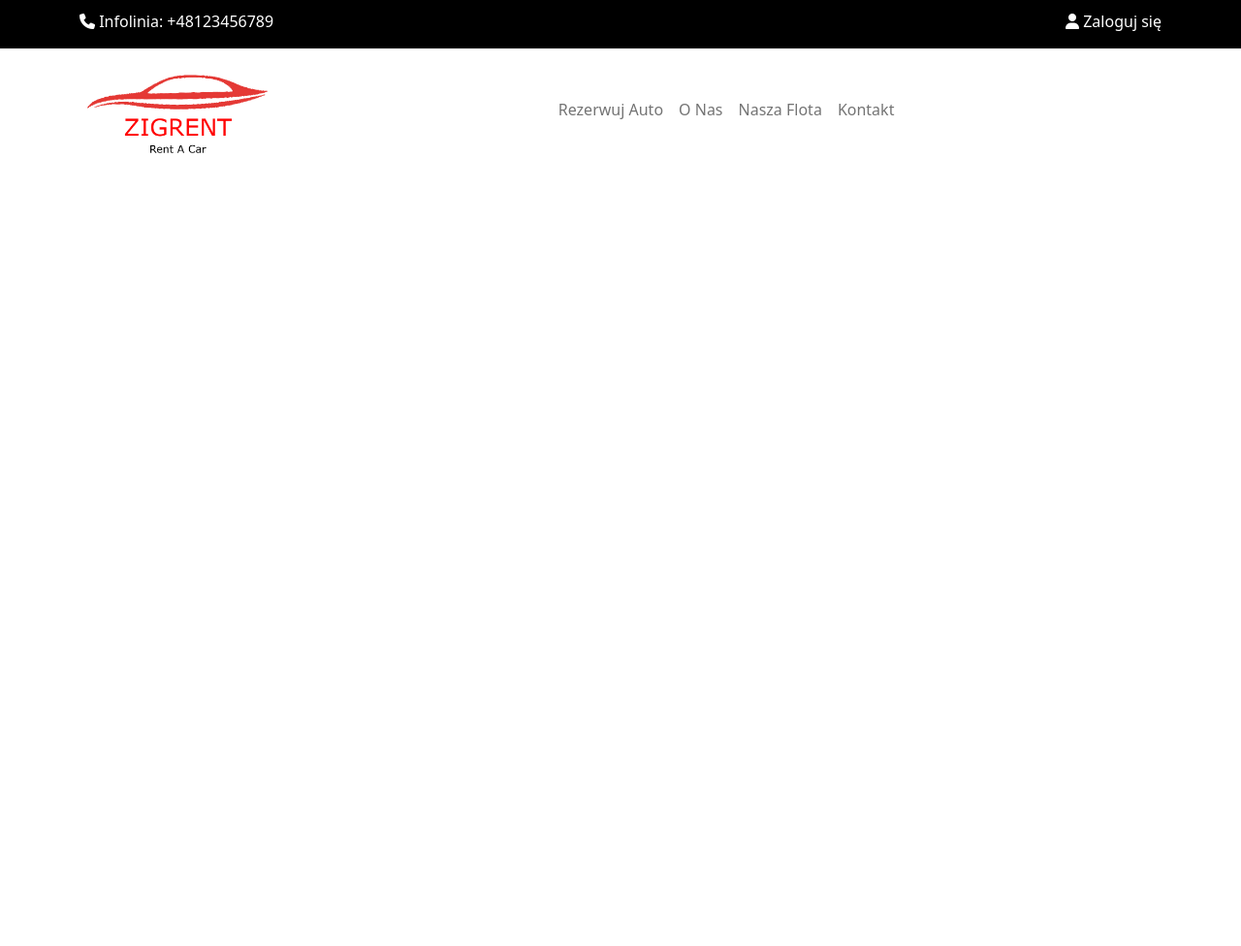
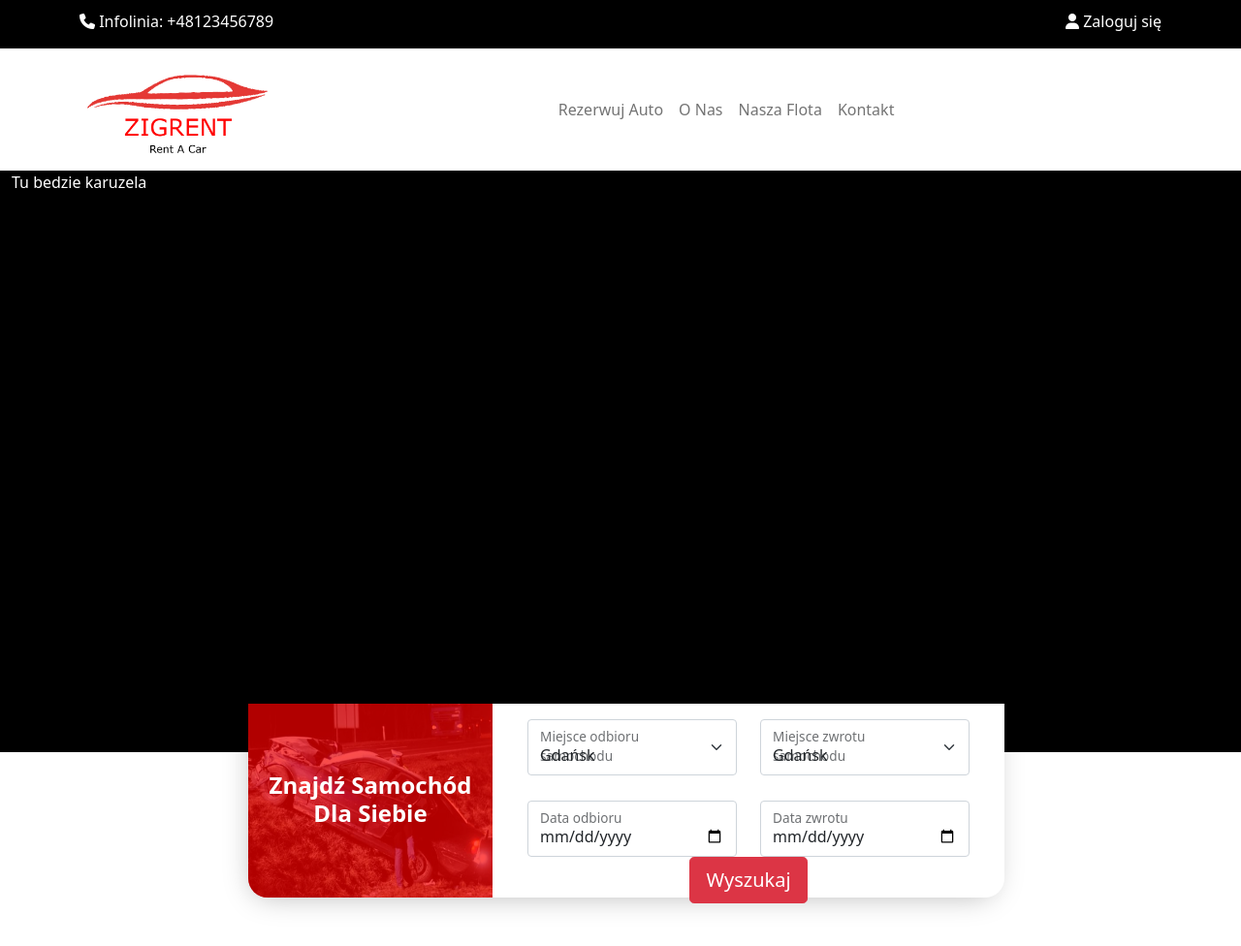
Before and after one commit to Michal582/JPO, a PHP site: page / in a window 1280 px wide. Shown: the whole page at 97% size. Before the commit the page ends 158 px from the top, so only its background shows below. Run offline with PHP 8.4, Linux system fonts and the light colour scheme; some libraries are stand-ins or nearby versions.

Commit message:
Wyszukiwarka

```diff
--- a/css/master.css
+++ b/css/master.css
@@ -10,3 +10,50 @@
   height: 100px;
   max-width: 100%;
 }
+.main-page-promotions{
+  height: 600px;
+  width: 100%;
+  background-color: #000;
+  position: relative;
+  z-index: 0;
+}
+.main-page-search{
+  background-color: red;
+  width: 60%;
+  height: 200px;
+  margin: 0 auto;
+  top: -50px;
+  z-index: 2;
+  position: relative;
+  -webkit-box-shadow: 3px 0 29px rgba(0, 0, 0, 0.26);
+  -moz-box-shadow: 3px 0 29px rgba(0, 0, 0, 0.26);
+  box-shadow: 3px 0 29px rgba(0, 0, 0, 0.26);
+  border-bottom-left-radius: 20px;
+  border-bottom-right-radius: 20px;
+}
+.main-search-bg{
+  width: 100%;
+  height: 100%;
+  position: relative;
+  z-index: 1;
+}
+.main-search-bg::before{
+    content: "";
+    position: absolute;
+    z-index: -1;
+    top: 0;
+    bottom: 0;
+    left: 0;
+    right: 0;
+    background-image: url("../img/searchpic.png");
+    background-size: 100% 100%;
+    border-bottom-left-radius: 20px;
+    opacity: .3;
+}
+.main-search-title{
+  position: relative;
+  top: 35%;
+}
+.main-search-form{
+  border-bottom-right-radius: 20px;
+}
--- a/index.php
+++ b/index.php
@@ -9,8 +9,11 @@
   <?php include('head.php'); ?>
   <body>
 
-    <?php include('header-main.php'); ?>
-    <?php include ('navbar-main.php'); ?>
+    <?php include('header-main.php');
+          include ('navbar-main.php');
+          include 'promotion-main.php';
+          include 'search-main.php';
+    ?>
 
     <?php
       if (isset($_SESSION['username']) && !empty($_SESSION['username'])) {
--- /dev/null
+++ b/promotion-main.php
@@ -0,0 +1,5 @@
+<section class="main-page-promotions">
+  <div class="container-fluid">
+    <p class="text-white">Tu bedzie karuzela</p>
+  </div>
+</section>
--- /dev/null
+++ b/search-main.php
@@ -0,0 +1,62 @@
+<section class="main-page-search" id="search">
+  <div class="row">
+    <div class="col-md-4" style="padding-right: 0;">
+      <div class="main-search-bg text-center">
+        <h4 class="text-white main-search-title fw-bold">Znajdź Samochód Dla Siebie</h4>
+      </div>
+    </div>
+    <div class="col bg-white main-search-form">
+      <div class="container">
+        <form action="" method="post">
+          <div class="row pt-3" style="height: 100px;">
+            <div class="col">
+              <div class="form-floating">
+                <select class="form-select" name="">
+                  <option value="Gdańsk">Gdańsk</option>
+                  <option value="Katowice">Katowice</option>
+                  <option value="Kraków">Kraków</option>
+                  <option value="Poznań">Poznań</option>
+                  <option value="Szczecin">Szczecin</option>
+                  <option value="Warszawa">Warszawa</option>
+                  <option value="Wrocław">Wrocław</option>
+                </select>
+                <label>Miejsce odbioru samochodu</label>
+              </div>
+            </div>
+            <div class="col">
+              <div class="form-floating">
+                <select class="form-select" name="">
+                  <option value="Gdańsk">Gdańsk</option>
+                  <option value="Katowice">Katowice</option>
+                  <option value="Kraków">Kraków</option>
+                  <option value="Poznań">Poznań</option>
+                  <option value="Szczecin">Szczecin</option>
+                  <option value="Warszawa">Warszawa</option>
+                  <option value="Wrocław">Wrocław</option>
+                </select>
+                <label>Miejsce zwrotu samochodu</label>
+              </div>
+            </div>
+          </div>
+          <div class="row" style="height: 100px;">
+            <div class="col">
+              <div class="form-floating">
+                <input type="date" name="" value="" class="form-control">
+                <label for="">Data odbioru</label>
+              </div>
+            </div>
+            <div class="col">
+              <div class="form-floating">
+                <input type="date" name="" value="" class="form-control">
+                <label>Data zwrotu</label>
+              </div>
+            </div>
+            <div class="col text-center">
+              <input type="submit" name="" value="Wyszukaj" class="btn btn-lg btn-danger" role="group">
+            </div>
+          </div>
+        </form>
+      </div>
+    </div>
+  </div>
+</section>
```
Also changed, not shown: img/searchpic.png (added).
